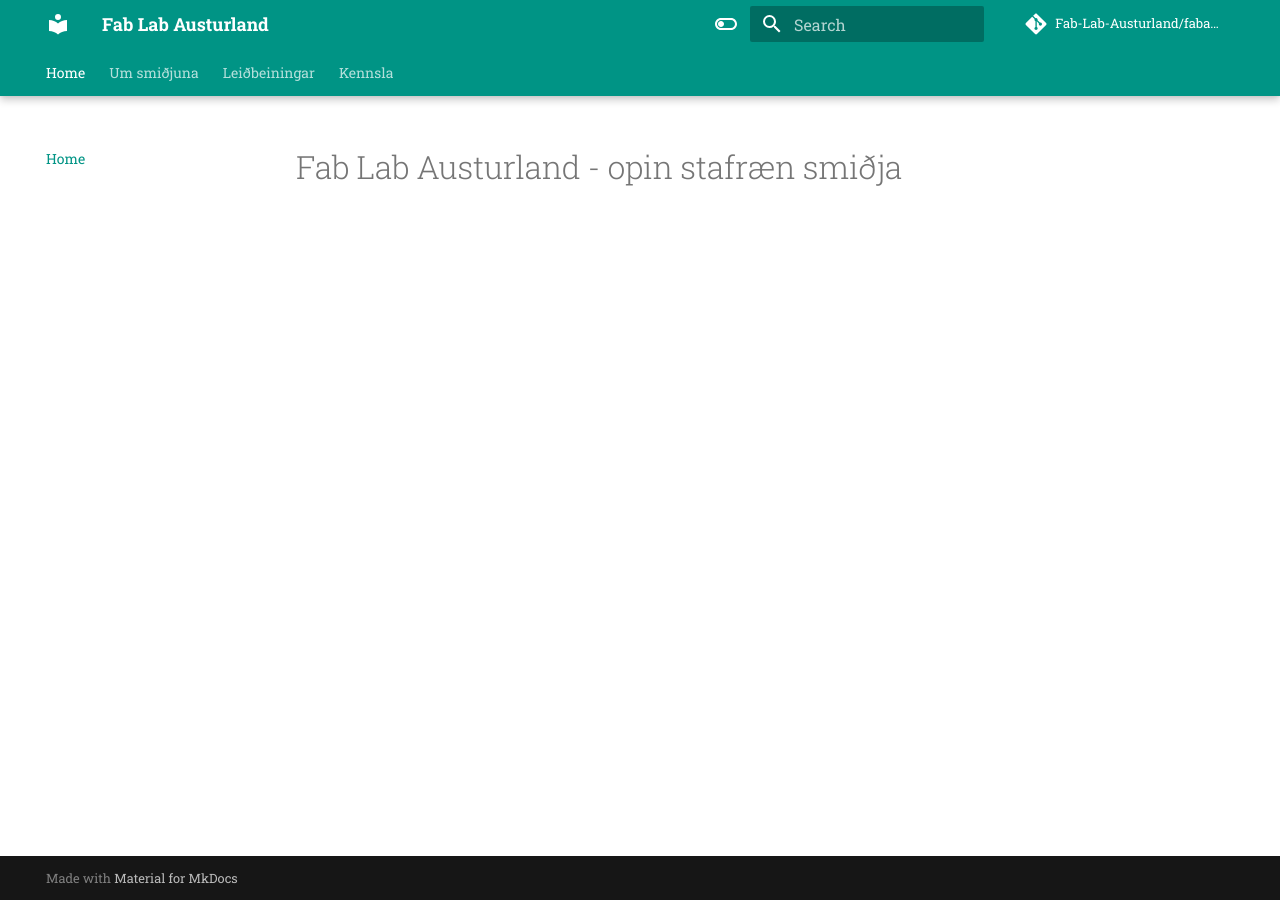
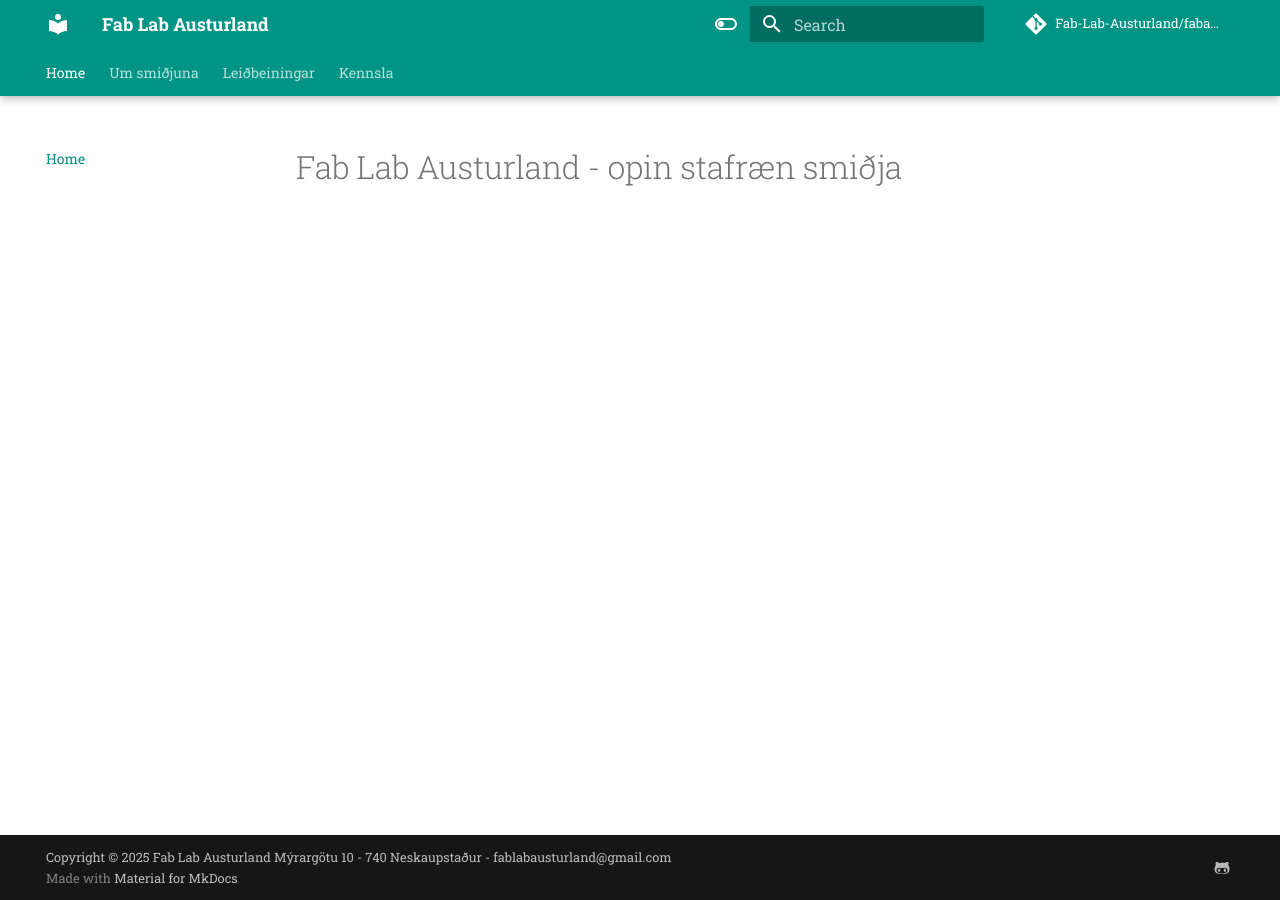
Before and after one commit to Fab-Lab-Austurland/fabaust-site, an MkDocs documentation site: the page built from docs/index.md, in a window 1280 px wide. Built offline with MkDocs 1.6.1 and Material for MkDocs 9.7.7, drawn with Linux system fonts in a browser that asks for light colours; comment, search, counter and statistics services are not loaded.

Commit message:
copyright and Github link

```diff
--- a/mkdocs.yml
+++ b/mkdocs.yml
@@ -34,7 +34,10 @@ theme:
   font:
     text: Roboto Slab
     code: Roboto Mono
-
+extra:
+  social:
+    - icon: fontawesome/brands/github-alt
+      link: https://github.com/Fab-Lab-Austurland/fabaust-site
   markdown_extensions:
   - admonition
   - pymdownx.details
@@ -69,5 +72,6 @@ nav:
 - Leiðbeiningar: leidbeiningar.md
 - Kennsla: kennsla.md
 
+use_directory_urls: true
 
-use_directory_urls: true
+copyright: Copyright &copy; 2025 Fab Lab Austurland Mýrargötu 10 - 740 Neskaupstaður - fablabausturland@gmail.com
```
